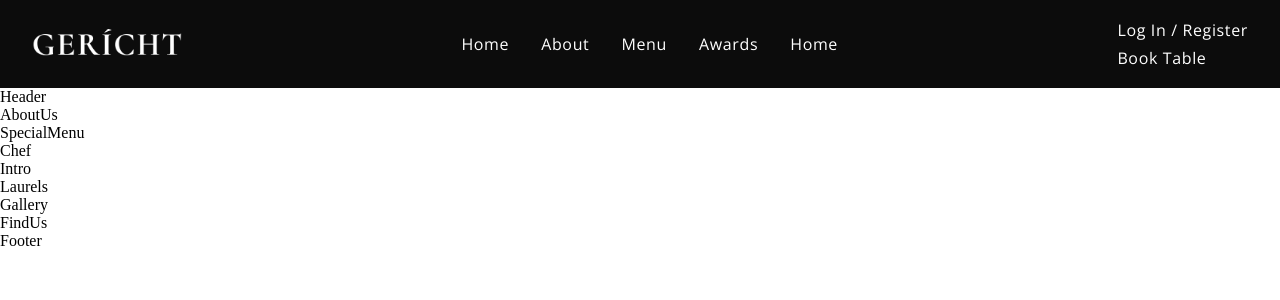
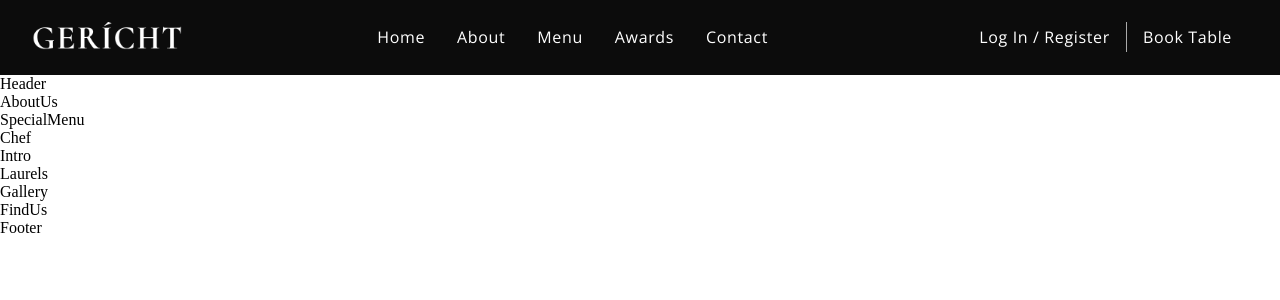
Before and after one commit to Ivandamien/finefood, a React (Create React App) app: page / in a window 1280 px wide. Shown: the top 300 px of the page. Built offline with nearby package versions, Linux system fonts and the light colour scheme; a web font is replaced by a local one.

Commit message:
Building the small screen

```diff
--- a/src/components/Navbar/Navbar.css
+++ b/src/components/Navbar/Navbar.css
@@ -33,3 +33,41 @@
 .app__navbar-links li:hover {
     color: var(--color-grey);
 }
+
+.app__navbar-login {
+    display: flex;
+    justify-content: flex-end;
+    align-items: center;
+}
+
+.app__navbar-login a {
+    margin: 0 1rem;
+    text-decoration: none;
+    transition: 0.5s ease;
+}
+
+.app__navbar-login a:hover {
+    border-bottom: 1px solid var(--color-golden);
+}
+
+.app__navbar-login div {
+    width: 1px;
+    height: 30px;
+    background-color: var(--color-grey);
+}
+
+.app__navbar-smallscreen {
+    display: none;
+}
+
+.app__navbar-smallscreen_overlay {
+    position: fixed;
+    top: 0;
+    left: 0;
+    width: 100%;
+    height: 100vh;
+    background: var(--color-black);
+    transition: 0.5 ease;
+    flex-direction: column;
+    z-index: 5;
+}
--- a/src/components/Navbar/Navbar.jsx
+++ b/src/components/Navbar/Navbar.jsx
@@ -14,13 +14,27 @@ const Navbar = () => (
       <li className="p__opensans"><a href="#about">About</a></li>
       <li className="p__opensans"><a href="#menu">Menu</a></li>
       <li className="p__opensans"><a href="#awards">Awards</a></li>
-      <li className="p__opensans"><a href="#home">Home</a></li>
+      <li className="p__opensans"><a href="#home">Contact</a></li>
     </ul>
     <div className="app__navbar-login">
       <a href="#login" className='p__opensans'>Log in / Register</a>
       <div/>
       <a href="/" className="p__opensans">Book Table</a>
     </div>
+    <div className="app__navbar-smallscreen">
+      <GiHamburgerMenu color="#fff" fontSize={27} onClick={() => { }} />
+
+      <div className="app__navbar-smallscreen_overlay flex__center slide-bottom">
+        <MdOutlineRestaurantMenu fontSize={27} className='overlay__close' onClick={()=>{}}/>
+          <ul className='app__navbar-smallscreen-links'>
+            <li className="p__opensans"><a href="#home">Home</a></li>
+            <li className="p__opensans"><a href="#about">About</a></li>
+            <li className="p__opensans"><a href="#menu">Menu</a></li>
+            <li className="p__opensans"><a href="#awards">Awards</a></li>
+            <li className="p__opensans"><a href="#home">Contact</a></li>
+          </ul>
+      </div>
+    </div>
   </nav>
 );
 
```
Lines whose indentation alone changed are shown as unchanged.
